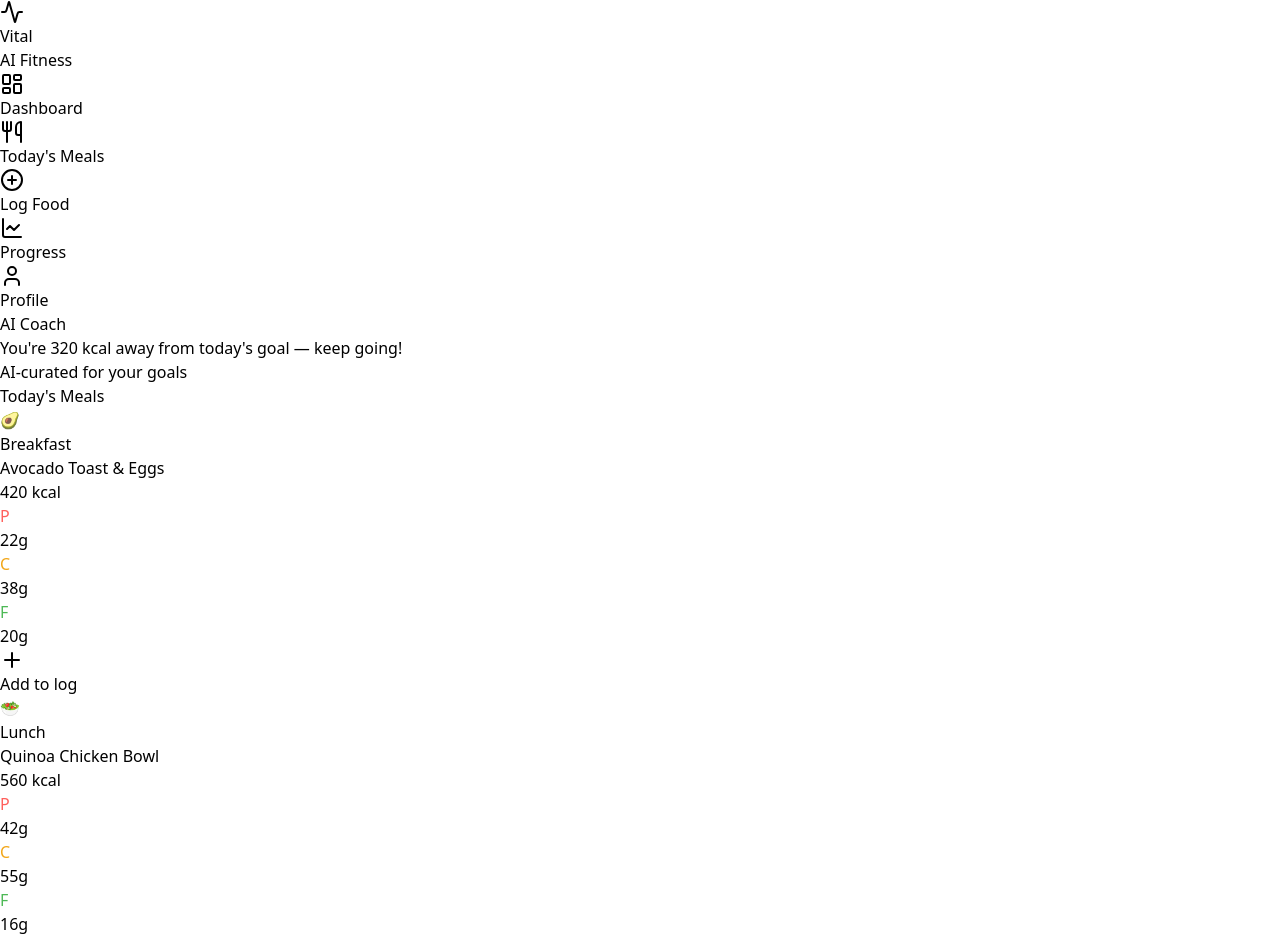
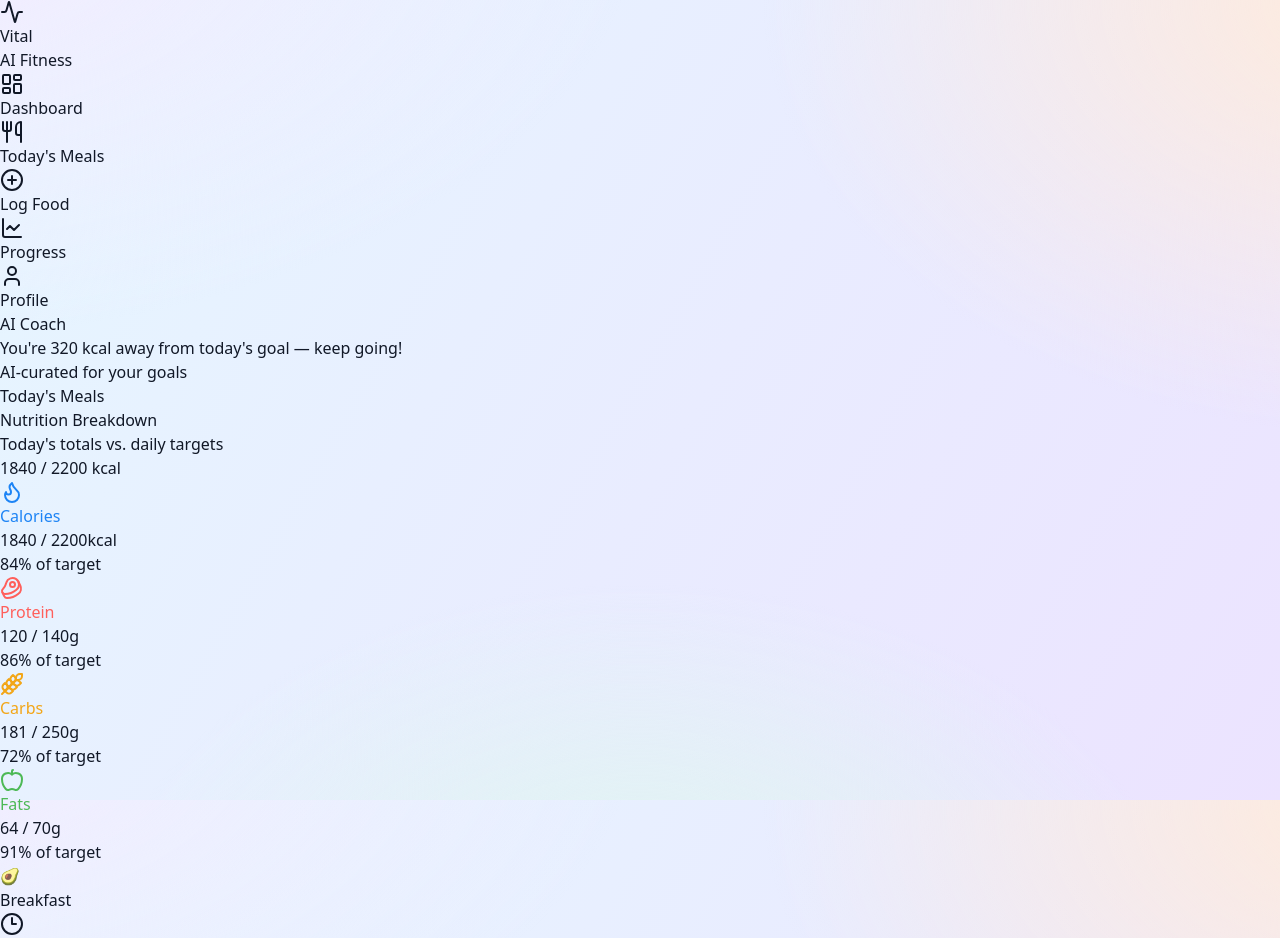
Before and after one commit to DamandeepKour/ai-fitness-frontend, a React (Vite) app: page /meals in a window 1280 px wide. Shown: the top 938 px of the page. Built offline with nearby package versions, Linux system fonts and the light colour scheme; sample sign-in values are in the browser's storage.

Commit message:
adding more colors on pages like Double-color blended look with radial + linear gradients, Subtle motion effect via keyframe animation and Dark mode-safe palette variables too

```diff
--- a/src/App.jsx
+++ b/src/App.jsx
@@ -1,4 +1,6 @@
 import { BrowserRouter, Navigate, Route, Routes } from "react-router-dom";
+import { AnimatePresence, motion } from "framer-motion";
+import { useLocation } from "react-router-dom";
 import PrivateLayout from "./layout/PrivateLayout";
 import Login from "./pages/Login";
 import Signup from "./pages/Signup";
@@ -8,24 +10,45 @@ import AddPage from "./routes/add";
 import ProgressPage from "./routes/progress";
 import ProfilePage from "./routes/profile";
 
-const App = () => {
+const PageTransition = ({ children }) => (
+  <motion.div
+    initial={{ opacity: 0, y: 18, scale: 0.99 }}
+    animate={{ opacity: 1, y: 0, scale: 1 }}
+    exit={{ opacity: 0, y: -14, scale: 0.99 }}
+    transition={{ duration: 0.3, ease: "easeOut" }}
+  >
+    {children}
+  </motion.div>
+);
+
+const AnimatedRoutes = () => {
+  const location = useLocation();
+
   return (
-    <BrowserRouter>
-      <Routes>
-        <Route path="/login" element={<Login />} />
-        <Route path="/signup" element={<Signup />} />
+    <AnimatePresence mode="wait" initial={false}>
+      <Routes location={location} key={location.pathname}>
+        <Route path="/login" element={<PageTransition><Login /></PageTransition>} />
+        <Route path="/signup" element={<PageTransition><Signup /></PageTransition>} />
 
         <Route element={<PrivateLayout />}>
           <Route path="/" element={<Navigate to="/dashboard" replace />} />
-          <Route path="/dashboard" element={<Dashboard />} />
-          <Route path="/meals" element={<MealsPage />} />
-          <Route path="/add" element={<AddPage />} />
-          <Route path="/progress" element={<ProgressPage />} />
-          <Route path="/profile" element={<ProfilePage />} />
+          <Route path="/dashboard" element={<PageTransition><Dashboard /></PageTransition>} />
+          <Route path="/meals" element={<PageTransition><MealsPage /></PageTransition>} />
+          <Route path="/add" element={<PageTransition><AddPage /></PageTransition>} />
+          <Route path="/progress" element={<PageTransition><ProgressPage /></PageTransition>} />
+          <Route path="/profile" element={<PageTransition><ProfilePage /></PageTransition>} />
         </Route>
 
         <Route path="*" element={<Navigate to="/dashboard" replace />} />
       </Routes>
+    </AnimatePresence>
+  );
+};
+
+const App = () => {
+  return (
+    <BrowserRouter>
+      <AnimatedRoutes />
     </BrowserRouter>
   );
 };
--- a/src/index.css
+++ b/src/index.css
@@ -1,3 +1,48 @@
 @tailwind base;
 @tailwind components;
 @tailwind utilities;
+
+@layer base {
+  :root {
+    --bg-a: #dff4ff;
+    --bg-b: #f3e8ff;
+    --bg-c: #ffe8d6;
+    --bg-d: #d7f5ec;
+    --bg-e: #e7dcff;
+  }
+
+  .dark {
+    --bg-a: #1a2538;
+    --bg-b: #2b1f3d;
+    --bg-c: #31243a;
+    --bg-d: #1a2f34;
+    --bg-e: #262448;
+  }
+
+  body {
+    min-height: 100vh;
+    color: #111827;
+    background-color: var(--bg-a);
+    background-image:
+      radial-gradient(1200px 700px at -8% -12%, color-mix(in oklab, var(--bg-b) 86%, white), transparent 62%),
+      radial-gradient(1000px 700px at 108% 0%, color-mix(in oklab, var(--bg-c) 85%, white), transparent 62%),
+      radial-gradient(900px 600px at 50% 118%, color-mix(in oklab, var(--bg-d) 82%, white), transparent 60%),
+      linear-gradient(120deg, color-mix(in oklab, var(--bg-a) 80%, white), color-mix(in oklab, var(--bg-e) 80%, white));
+    background-attachment: fixed;
+    background-size: 120% 120%, 120% 120%, 120% 120%, 100% 100%;
+    animation: soft-gradient-shift 14s ease-in-out infinite alternate;
+  }
+
+  .dark body {
+    color: #e5e7eb;
+  }
+}
+
+@keyframes soft-gradient-shift {
+  0% {
+    background-position: 0% 0%, 100% 0%, 50% 100%, 0% 0%;
+  }
+  100% {
+    background-position: 8% 4%, 92% 5%, 50% 94%, 0% 0%;
+  }
+}
--- a/src/routes/meals.jsx
+++ b/src/routes/meals.jsx
@@ -1,7 +1,8 @@
 import { AppShell } from "@/components/AppShell";
+import { motion } from "framer-motion";
 import { Card } from "@/components/ui/card";
 import { Button } from "@/components/ui/button";
-import { Plus } from "lucide-react";
+import { Plus, Clock3, Flame, Beef, Wheat, Apple } from "lucide-react";
 
 const meals = [
   { name: "Avocado Toast & Eggs", kcal: 420, p: 22, c: 38, f: 20, emoji: "🥑", tag: "Breakfast" },
@@ -11,21 +12,81 @@ const meals = [
 ];
 
 function MealsPage() {
+  const total = meals.reduce((acc, meal) => acc + meal.kcal, 0);
+  const targets = [
+    { label: "Calories", value: `${total} / 2200kcal`, pct: Math.round((total / 2200) * 100), color: "oklch(0.62 0.19 255)", icon: Flame },
+    { label: "Protein", value: "120 / 140g", pct: 86, color: "oklch(0.7 0.2 25)", icon: Beef },
+    { label: "Carbs", value: "181 / 250g", pct: 72, color: "oklch(0.78 0.16 75)", icon: Wheat },
+    { label: "Fats", value: "64 / 70g", pct: 91, color: "oklch(0.7 0.17 145)", icon: Apple },
+  ];
+
   return (
     <AppShell>
       <header className="mb-8">
         <p className="text-sm text-muted-foreground">AI-curated for your goals</p>
         <h1 className="text-3xl md:text-4xl font-semibold mt-1">Today's Meals</h1>
       </header>
+
+      <motion.div
+        initial={{ opacity: 0, y: 18 }}
+        animate={{ opacity: 1, y: 0 }}
+        transition={{ duration: 0.35 }}
+        className="mb-5"
+      >
+        <Card className="glass-card rounded-3xl p-6 border-0">
+          <div className="flex items-center justify-between mb-5">
+            <div>
+              <h2 className="text-2xl font-semibold">Nutrition Breakdown</h2>
+              <p className="text-sm text-muted-foreground">Today's totals vs. daily targets</p>
+            </div>
+            <p className="text-4xl font-semibold tabular-nums">
+              {total}
+              <span className="text-3xl font-medium text-muted-foreground"> / 2200 kcal</span>
+            </p>
+          </div>
+          <div className="grid md:grid-cols-2 gap-4">
+            {targets.map((item) => (
+              <div key={item.label} className="rounded-2xl bg-accent/50 p-4">
+                <div className="flex items-center justify-between mb-2">
+                  <p className="inline-flex items-center gap-2 text-lg font-medium" style={{ color: item.color }}>
+                    <item.icon className="h-4 w-4" />
+                    {item.label}
+                  </p>
+                  <p className="text-2xl tabular-nums">{item.value}</p>
+                </div>
+                <div className="h-2 rounded-full bg-border overflow-hidden">
+                  <div className="h-full rounded-full" style={{ width: `${item.pct}%`, background: item.color }} />
+                </div>
+                <p className="text-sm text-muted-foreground mt-2">{item.pct}% of target</p>
+              </div>
+            ))}
+          </div>
+        </Card>
+      </motion.div>
+
       <div className="grid sm:grid-cols-2 gap-5">
         {meals.map((m) => (
           <Card key={m.name} className="glass-card rounded-3xl p-5 border-0">
             <div className="flex items-start gap-4">
               <div className="h-16 w-16 rounded-2xl bg-accent flex items-center justify-center text-3xl">{m.emoji}</div>
               <div className="flex-1">
-                <p className="text-xs text-primary font-medium">{m.tag}</p>
+                <div className="flex items-center justify-between">
+                  <p className="text-xs text-primary font-medium">{m.tag}</p>
+                  <p className="text-xs text-muted-foreground inline-flex items-center gap-1">
+                    <Clock3 className="h-3.5 w-3.5" />
+                    {m.tag === "Breakfast"
+                      ? "8:00 AM"
+                      : m.tag === "Lunch"
+                        ? "1:00 PM"
+                        : m.tag === "Snack"
+                          ? "4:30 PM"
+                          : "7:30 PM"}
+                  </p>
+                </div>
                 <h3 className="font-semibold text-lg leading-tight">{m.name}</h3>
-                <p className="text-sm text-muted-foreground mt-0.5">{m.kcal} kcal</p>
+                <p className="text-sm text-muted-foreground mt-0.5 inline-flex items-center gap-1">
+                  <Flame className="h-4 w-4" /> {m.kcal} kcal
+                </p>
               </div>
             </div>
             <div className="mt-4 grid grid-cols-3 gap-2 text-center">
--- a/src/routes/profile.jsx
+++ b/src/routes/profile.jsx
@@ -1,9 +1,10 @@
 import { AppShell } from "@/components/AppShell";
+import { motion } from "framer-motion";
 import { Card } from "@/components/ui/card";
 import { Input } from "@/components/ui/input";
 import { Label } from "@/components/ui/label";
 import { Button } from "@/components/ui/button";
-import { Bell, Lock, LogOut, Target } from "lucide-react";
+import { Bell, Lock, LogOut, Target, Sparkles, HeartPulse } from "lucide-react";
 
 function ProfilePage() {
   return (
@@ -12,6 +13,34 @@ function ProfilePage() {
         <p className="text-sm text-muted-foreground">Account</p>
         <h1 className="text-3xl md:text-4xl font-semibold mt-1">Profile</h1>
       </header>
+
+      <motion.div
+        initial={{ opacity: 0, y: 18 }}
+        animate={{ opacity: 1, y: 0 }}
+        transition={{ duration: 0.35 }}
+        className="mb-5"
+      >
+        <Card className="rounded-3xl border-0 overflow-hidden text-white">
+          <div className="relative">
+            <img
+              src="https://images.unsplash.com/photo-1494390248081-4e521a5940db?auto=format&fit=crop&w=1600&q=80"
+              alt="Healthy lifestyle and wellbeing"
+              className="h-48 w-full object-cover"
+            />
+            <div className="absolute inset-0 bg-gradient-to-r from-black/65 to-black/35" />
+            <div className="absolute inset-0 p-6 flex flex-col justify-end">
+              <p className="inline-flex w-fit items-center gap-1.5 text-xs bg-white/20 rounded-full px-2.5 py-1">
+                <Sparkles className="h-3 w-3" /> Personal wellness profile
+              </p>
+              <h2 className="mt-3 text-2xl font-semibold">Stay committed to your healthiest self.</h2>
+              <p className="text-sm text-white/90 mt-2 inline-flex items-center gap-2">
+                <HeartPulse className="h-4 w-4" />
+                Keep your goals updated and track your daily discipline.
+              </p>
+            </div>
+          </div>
+        </Card>
+      </motion.div>
 
       <Card className="rounded-3xl border-0 p-6 mb-5 text-white" style={{ background: "var(--gradient-hero)" }}>
         <div className="flex items-center gap-5">
--- a/src/routes/progress.jsx
+++ b/src/routes/progress.jsx
@@ -1,5 +1,7 @@
 import { AppShell } from "@/components/AppShell";
+import { motion } from "framer-motion";
 import { Card } from "@/components/ui/card";
+import { TrendingUp, Goal } from "lucide-react";
 import { LineChart, Line, ResponsiveContainer, XAxis, YAxis, Tooltip, BarChart, Bar, CartesianGrid } from "recharts";
 
 const weight = [
@@ -30,6 +32,38 @@ function ProgressPage() {
         <p className="text-sm text-muted-foreground">Last 8 weeks</p>
         <h1 className="text-3xl md:text-4xl font-semibold mt-1">Your Progress</h1>
       </header>
+
+      <motion.div
+        initial={{ opacity: 0, y: 18 }}
+        animate={{ opacity: 1, y: 0 }}
+        transition={{ duration: 0.35 }}
+        className="mb-6"
+      >
+        <Card className="rounded-3xl border-0 overflow-hidden text-white">
+          <div className="relative">
+            <img
+              src="https://images.unsplash.com/photo-1517838277536-f5f99be501cd?auto=format&fit=crop&w=1600&q=80"
+              alt="Workout consistency progress"
+              className="h-52 w-full object-cover"
+            />
+            <div className="absolute inset-0 bg-gradient-to-r from-black/70 to-black/35" />
+            <div className="absolute inset-0 p-6 flex flex-col justify-end">
+              <h2 className="text-2xl md:text-3xl font-semibold">Consistency is your superpower.</h2>
+              <p className="text-sm text-white/90 mt-2">
+                Your charts reflect the effort you've invested in nutrition and training.
+              </p>
+              <div className="mt-3 flex flex-wrap gap-2 text-xs">
+                <span className="inline-flex items-center gap-1 rounded-full bg-white/20 px-3 py-1">
+                  <TrendingUp className="h-3.5 w-3.5" /> Weekly momentum
+                </span>
+                <span className="inline-flex items-center gap-1 rounded-full bg-white/20 px-3 py-1">
+                  <Goal className="h-3.5 w-3.5" /> Goal-focused tracking
+                </span>
+              </div>
+            </div>
+          </div>
+        </Card>
+      </motion.div>
 
       <div className="grid md:grid-cols-3 gap-4 mb-6">
         <KPI label="Weight Δ" value="-1.6 kg" tint="oklch(0.7 0.17 145)" />
```
Also changed, not shown: src/routes/add.jsx (+36 -1 lines).
